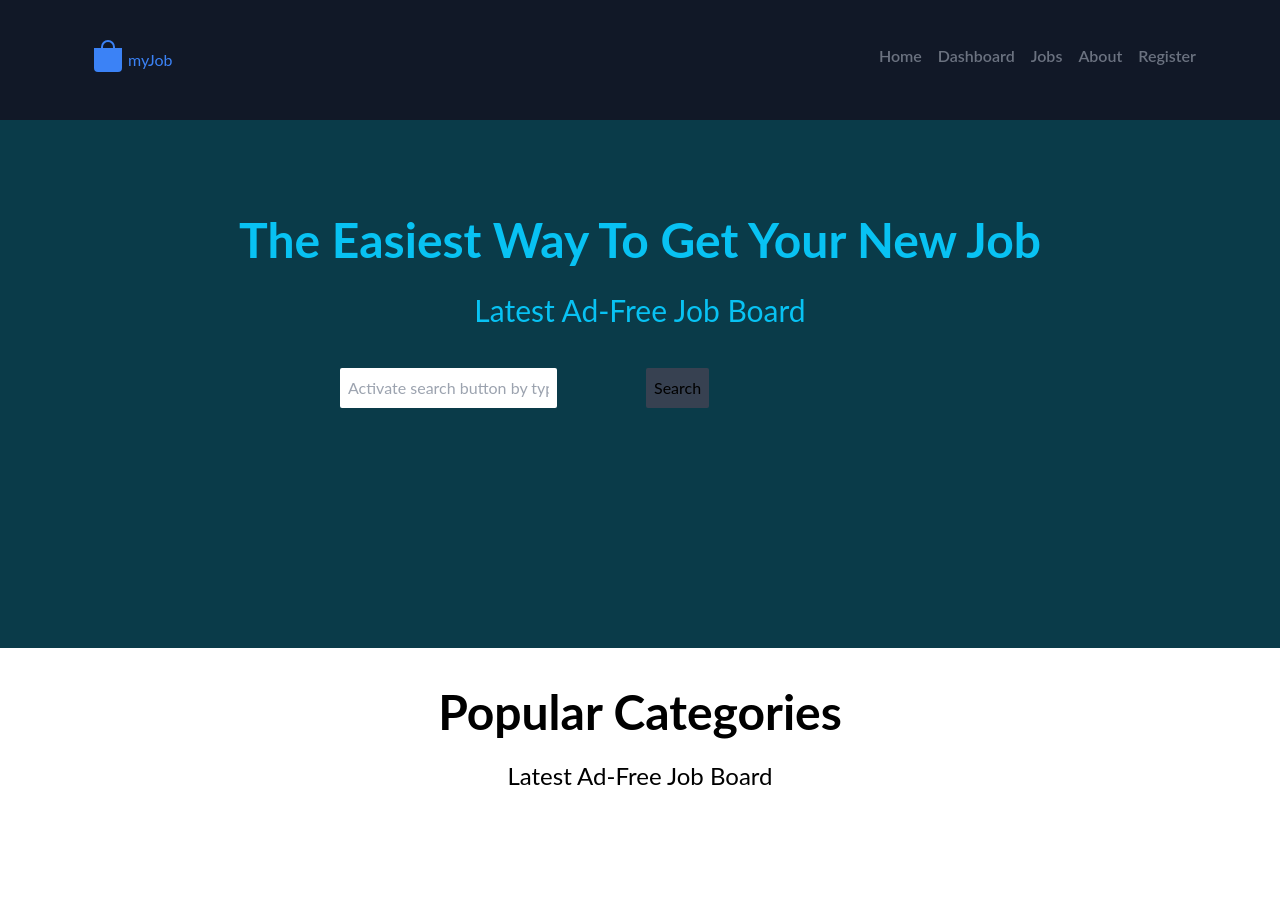
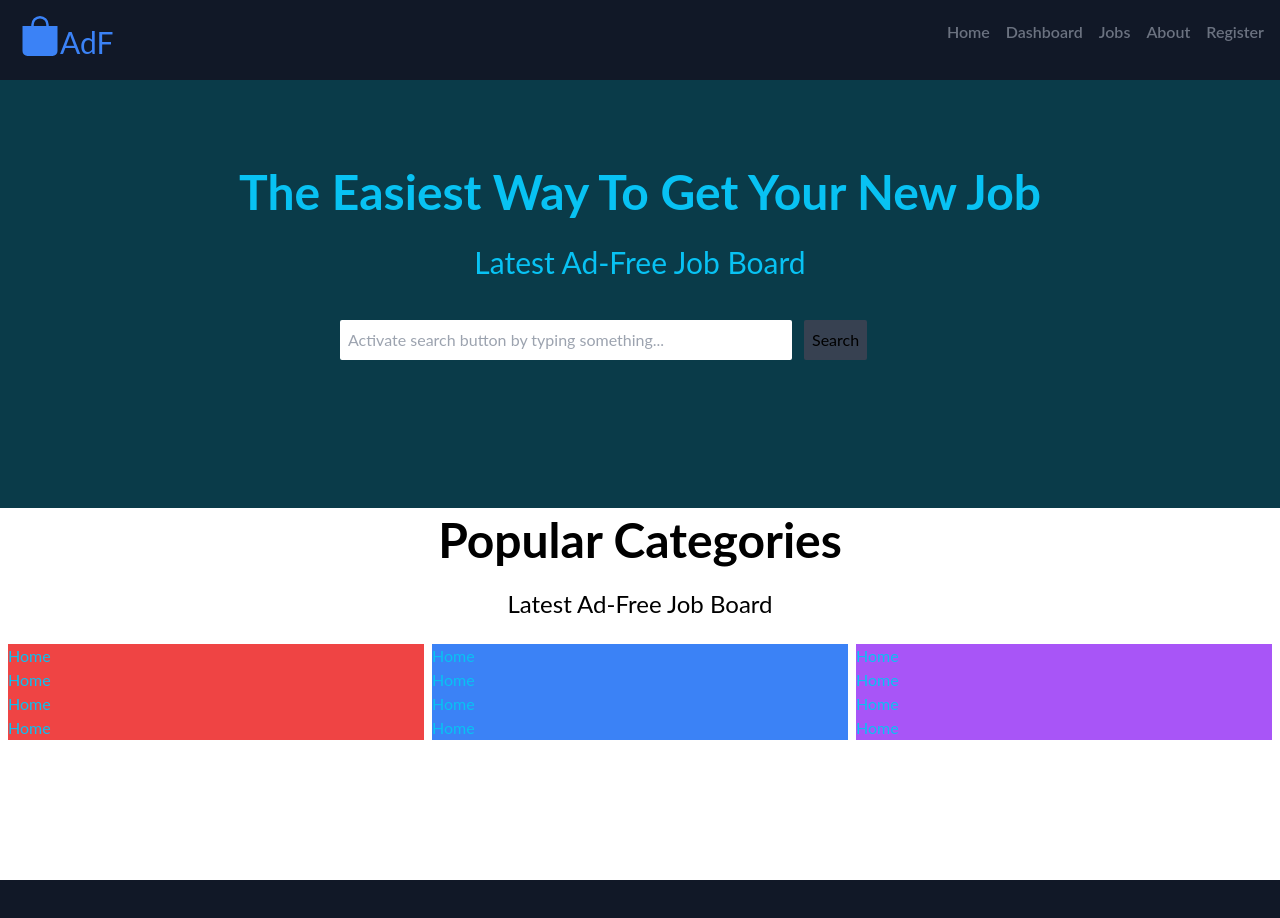
Before and after one commit to Mrjiks/ad-free-jobs, a Next.js app: page / in a window 1280 px wide. Shown: the top 918 px of the page. Built offline with nearby package versions, Linux system fonts and the light colour scheme.

Commit message:
Add categories placeholders

```diff
--- a/app/components/Footer.jsx
+++ b/app/components/Footer.jsx
@@ -3,9 +3,9 @@ import { BsBagFill } from "react-icons/bs";
 import Logo from "./atoms/Logo";
 const Footer = () => {
   return (
-    <div className='flex flex-col justify-center bottom-0 w-full h-48 px-24 pt-10 align-middle bg-gray-900 md:justify-between md:flex-row lg:flex-row 2xl:flex-row lg:justify-between'>
+    <div className='flex justify-between bottom-0 w-full h-40 pt-10 align-middle bg-gray-900 md:px-10 md:justify-between md:flex-row lg:flex-row 2xl:flex-row lg:justify-between'>
       <Logo />
-      <p className='flex-1 '>Coming Soon</p>
+      <p className='px-2 mt-4'>Features coming soon</p>
     </div>
   );
 };
--- a/app/components/Navbar.jsx
+++ b/app/components/Navbar.jsx
@@ -13,8 +13,8 @@ import Logo from "./atoms/Logo";
 export const Navbar = () => {
   const [showMenu, setShowMenu] = useState(false);
   return (
-    <div className='z-50 sticky inset-0 bg-gray-900'>
-      <nav className='container flex justify-between sticky inset-0 py-10 mb-2 md:justify-between md:px-8 lg:px-20'>
+    <div className='flex z-50 justify-center sticky inset-0 h-20 align-middle bg-gray-900'>
+      <nav className='container flex justify-between py-4 align-middle md:px-3 lg:px-3'>
         <Link href='/'>
           <Logo />
         </Link>
--- a/app/components/atoms/Logo.jsx
+++ b/app/components/atoms/Logo.jsx
@@ -1,11 +1,11 @@
 import React from "react";
 import { BsBagFill } from "react-icons/bs";
-
+import logo from "../../../public/logo.png";
 const Logo = () => {
   return (
     <div className='flex flex-1 pl-2 align-middle'>
-      <BsBagFill className='w-10 h-10 pb-2 font-semibold text-blue-500 cursor-pointer' />
-      <p className='py-2 text-blue-500'>myJob</p>
+      <BsBagFill className='w-10 h-10 font-semibold text-blue-500 cursor-pointer' />
+      <p className='py-2 text-3xl text-blue-500'>AdF</p>
     </div>
   );
 };
--- a/app/components/molecules/Menu.jsx
+++ b/app/components/molecules/Menu.jsx
@@ -2,6 +2,7 @@ import React from "react";
 import { links } from "@/app/lib/data/links";
 import PageLink from "../atoms/Link";
 import { TfiClose } from "react-icons/tfi";
+
 const Menu = ({ setShowMenu, showMenu }) => {
   return (
     <div className='flex justify-start relative min-h-screen px-5 pr-3 bg-gray-900'>
@@ -12,7 +13,7 @@ const Menu = ({ setShowMenu, showMenu }) => {
       </div>
       <div>
         <TfiClose
-          className='w-10 h-10 pl-2 mt-10 font-semibold text-white cursor-pointer'
+          className='w-10 h-10 pl-2 mt-10 font-semibold text-white cursor-pointer '
           onClick={() => setShowMenu(!showMenu)}
         />
       </div>
--- a/app/page.js
+++ b/app/page.js
@@ -29,12 +29,12 @@ export default function Home() {
         <p className='mb-10 text-center capitalize md:text-3xl lg:text-3xl'>
           Latest Ad-free job board
         </p>
-        <div className='flex justify-center'>
-          <form className='flex flex-col justify-between w-full gap-3 px-4 md:w-1/2 md:flex-row'>
+        <div className='flex justify-end align-middle'>
+          <form className='flex flex-col justify-center w-full gap-3 px-4 md:w-3/4 md:flex-row'>
             <Input
               placeholder='Activate search button by typing something...'
               type='text'
-              className='p-2 text-black rounded-sm '
+              className='w-full p-2 text-black rounded-sm'
               autoFocus='autoFocus'
               value={searchTerm}
               name='search-job'
@@ -42,13 +42,13 @@ export default function Home() {
             />
 
             <div className='flex flex-col w-full gap-3 md:flex-row'>
-              <Link href='/pages/jobs' className='justify-center'>
+              <Link href='/pages/jobs' className='justify-center w-ull'>
                 <Button
                   type='submit'
                   className={`${
                     isDisabled
-                      ? "w-auto p-2 text-black bg-gray-700 rounded-sm  md:block "
-                      : "w-auto p-2 text-black bg-gray-300 rounded-sm"
+                      ? " p-2 text-black bg-gray-700 rounded-sm  md:block w-full "
+                      : "p-2 text-black bg-gray-300 rounded-sm w-full"
                   }`}
                   text='Search'
                   disabled={isDisabled}
@@ -58,16 +58,38 @@ export default function Home() {
           </form>
         </div>
       </section>
-      <section className='py-10 bg-white flex-2'>
-        <div className='flex flex-col justify-center'>
+      <section className='flex flex-col justify-start flex-1 w-full p-2 bg-white'>
+        <div className='flex flex-col justify-center '>
           <h2 className='font-bold text-center text-black capitalize md:text-5xl lg:text-5xl'>
             Popular Categories
           </h2>
-          <p className='mt-6 text-center text-black capitalize md:text-2xl lg:text-2xl'>
+          <p className='my-6 text-center text-black capitalize md:text-2xl lg:text-2xl'>
             Latest Ad-free job board
           </p>
+          <div className='flex flex-col justify-center w-full gap-2 md:grid-cols-3 md:grid'>
+            <div className='flex-1 bg-red-500 '>
+              <p>Home</p>
+              <p>Home</p>
+              <p>Home</p>
+              <p>Home</p>
+            </div>
+            <div className='flex-1 bg-blue-500'>
+              {" "}
+              <p>Home</p>
+              <p>Home</p>
+              <p>Home</p>
+              <p>Home</p>
+            </div>
+
+            <div className='flex-1 bg-purple-500'>
+              {" "}
+              <p>Home</p>
+              <p>Home</p>
+              <p>Home</p>
+              <p>Home</p>
+            </div>
+          </div>
         </div>
-        <div className='w-full h-24'></div>
       </section>
     </main>
   );
```
Also changed, not shown: public/logo.png (added).
